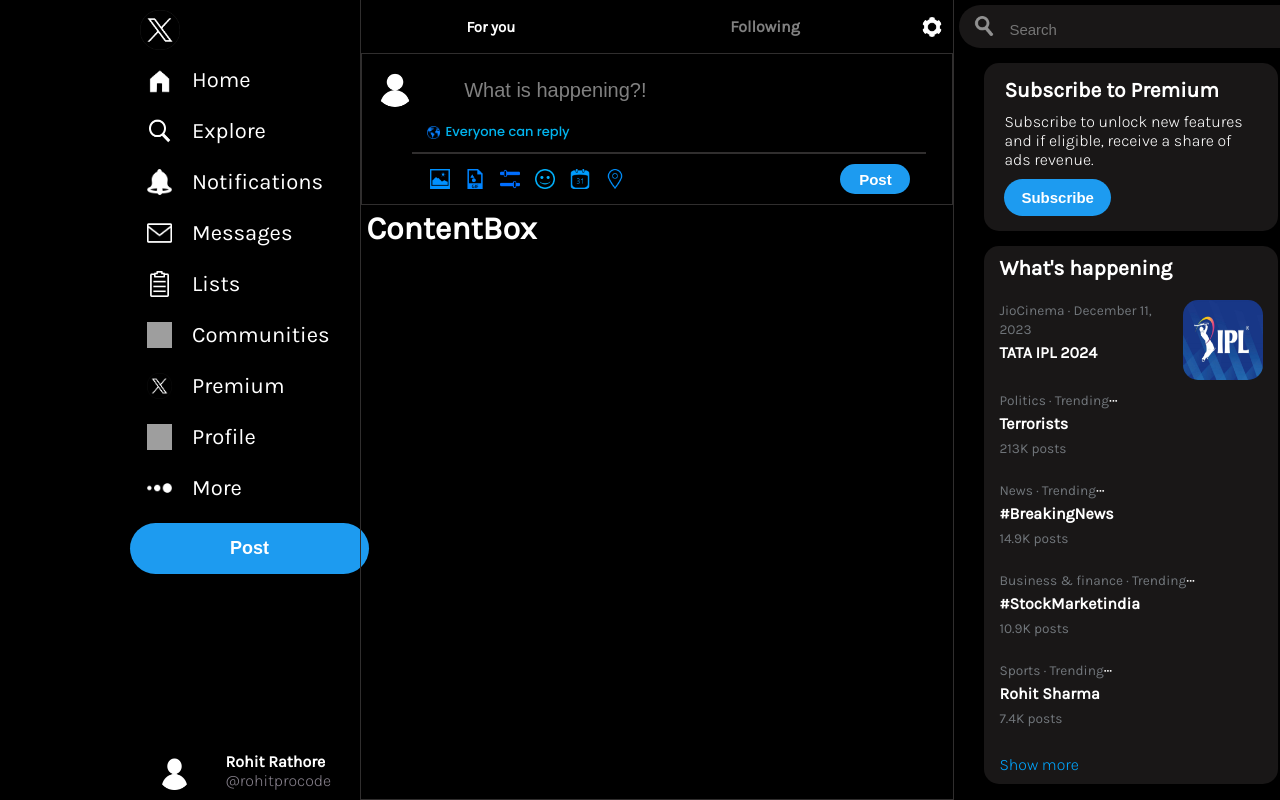
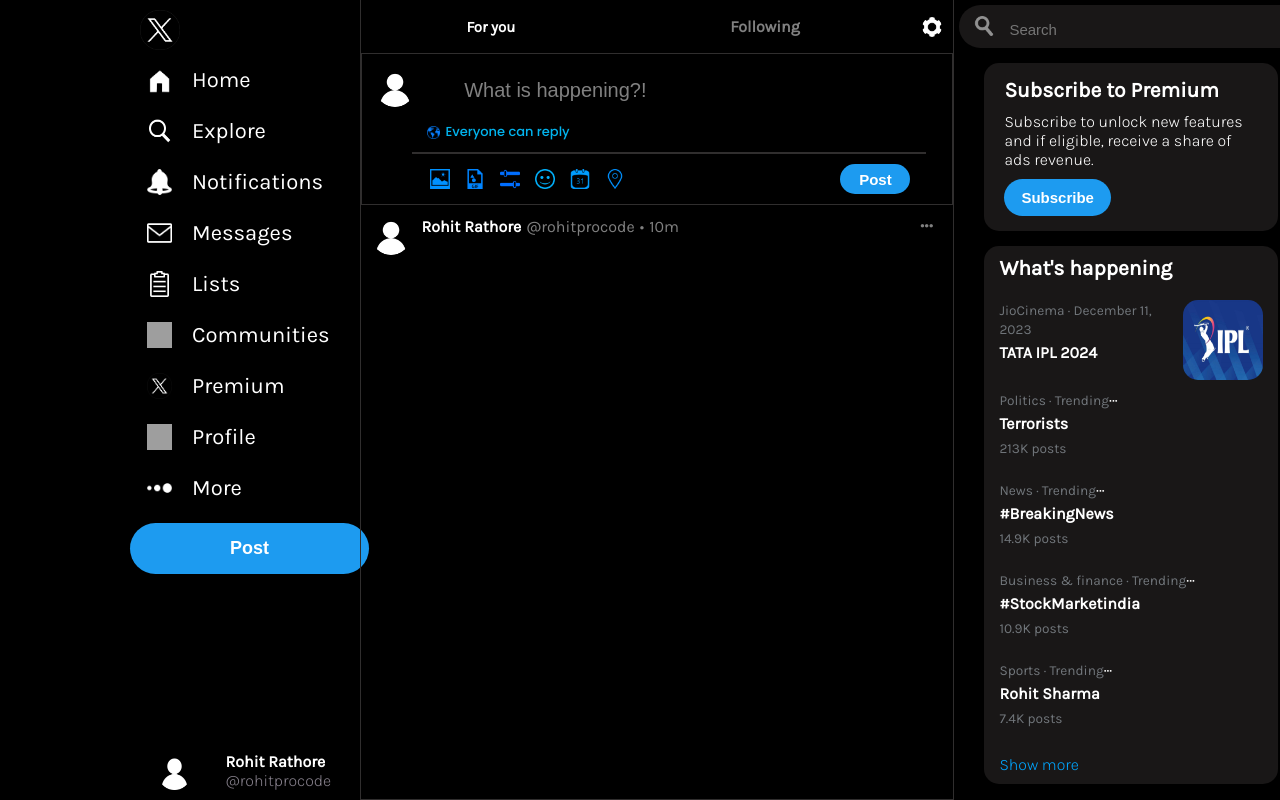
Before and after one commit to rohitprocode/Twitter-Clone-React, a React (Create React App) app: page / in a window 1280 px wide. Shown: the top 800 px of the page. Built offline with nearby package versions, Linux system fonts and the light colour scheme; grey boxes are pictures that could not be loaded.

Commit message:
Post Container

```diff
--- a/src/components/ContentBox.jsx
+++ /dev/null
@@ -1,12 +0,0 @@
-import React from 'react'
-import './ContentContainer.css'
-
-function ContentBox() {
-  return (
-    <div className='ContentContainer'>
-    <h1>ContentBox</h1>
-    </div>
-  )
-}
-
-export default ContentBox
--- a/src/components/ContentContainer.css
+++ b/src/components/ContentContainer.css
@@ -1,5 +1,43 @@
 .ContentContainer{
-    /* background-color: red; */
-    height: min-content;
-    padding: 5px;
+    /* background-color: rgb(66, 43, 43); */
+    padding: 10px;
 }
+
+.ContentBox{
+    display: flex;
+    position: relative;
+
+}
+
+.ContentBox img{
+    width: 40px;
+  height: 40px;
+  /* background-color: rebeccapurple; */
+  border-radius: 50%;
+  /* margin: 3px; */
+}
+
+
+.postUserInfoBox{
+    margin: 2px 10px;
+    display: flex;
+    gap: 5px;
+}
+
+.postUserInfoBox h4{
+    font-weight: 600;
+}
+
+.postUserInfoBox span{
+    color: gray;
+}
+
+.postContent{
+    margin: 2px 10px;
+}
+
+.ContentBox section{
+    color: gray;
+    position:absolute;
+    right: 10px;
+}
--- /dev/null
+++ b/src/components/ContentContainer.jsx
@@ -0,0 +1,23 @@
+import React from "react";
+import "./ContentContainer.css";
+
+function ContentBox({ postData }) {
+  return (
+    <div className="ContentContainer">
+      <div className="ContentBox">
+        <img src="../User.png" alt="" />
+        <div className="postUserInfoContainer">
+          <div className="postUserInfoBox">
+            <h4>Rohit Rathore</h4>
+            <span>@rohitprocode</span> <span>•</span>
+            <span>10m</span>
+          </div>
+          <div className="postContent">{postData}</div>
+        </div>
+        <section>•••</section>
+      </div>
+    </div>
+  );
+}
+
+export default ContentBox;
--- a/src/components/MidContainer.css
+++ b/src/components/MidContainer.css
@@ -44,8 +44,8 @@
   /* background-color:rebeccapurple; */
   padding: 5px;
   margin: auto;
+  border-radius: 50%;
   cursor: pointer;
-  border-radius: 50%;
 }
 
 #foryou:hover,
@@ -177,4 +177,9 @@
   color: white;
   font-size: 15px;
   background-color: rgb(29, 155, 240);
+  cursor: pointer;
 }
+
+.postBtnContent button:hover{
+  background-color: rgb(30, 147, 225);;
+}
--- a/src/components/MidContainer.jsx
+++ b/src/components/MidContainer.jsx
@@ -1,8 +1,22 @@
-import React from "react";
+import React, { useState } from "react";
 import "./MidContainer.css";
-import ContentBox from "./ContentBox";
+import ContentContainer from "./ContentContainer";
 
 function MidContainer() {
+
+  const [inputField,setInputField] = useState("");
+
+  const [postData,setpostData] = useState([]);
+
+  const inputChange = (event) =>{
+    setInputField(event.target.value)
+  }
+
+  const PostBtnFunc = () =>{
+    setpostData(inputField);
+    setInputField("")
+  }
+
   return (
     <div className="MidContainer">
       <div className="header">
@@ -18,6 +32,8 @@ function MidContainer() {
             name=""
             id="inputbox"
             placeholder="What is happening?!"
+            onChange={inputChange}
+            value={inputField}
           />
         </div>
         <div className="Input-Popup">
@@ -37,12 +53,12 @@ function MidContainer() {
           <img id="LocationImg" src="../Location.png" alt="" />
           </div>
           <div className="postBtnContent">
-            <button>Post</button>
+            <button onClick={PostBtnFunc} >Post</button>
           </div>
         </div>
       </div>
       <div>
-        <ContentBox/>
+        <ContentContainer postData={postData} />
       </div>
     </div>
   );
```
